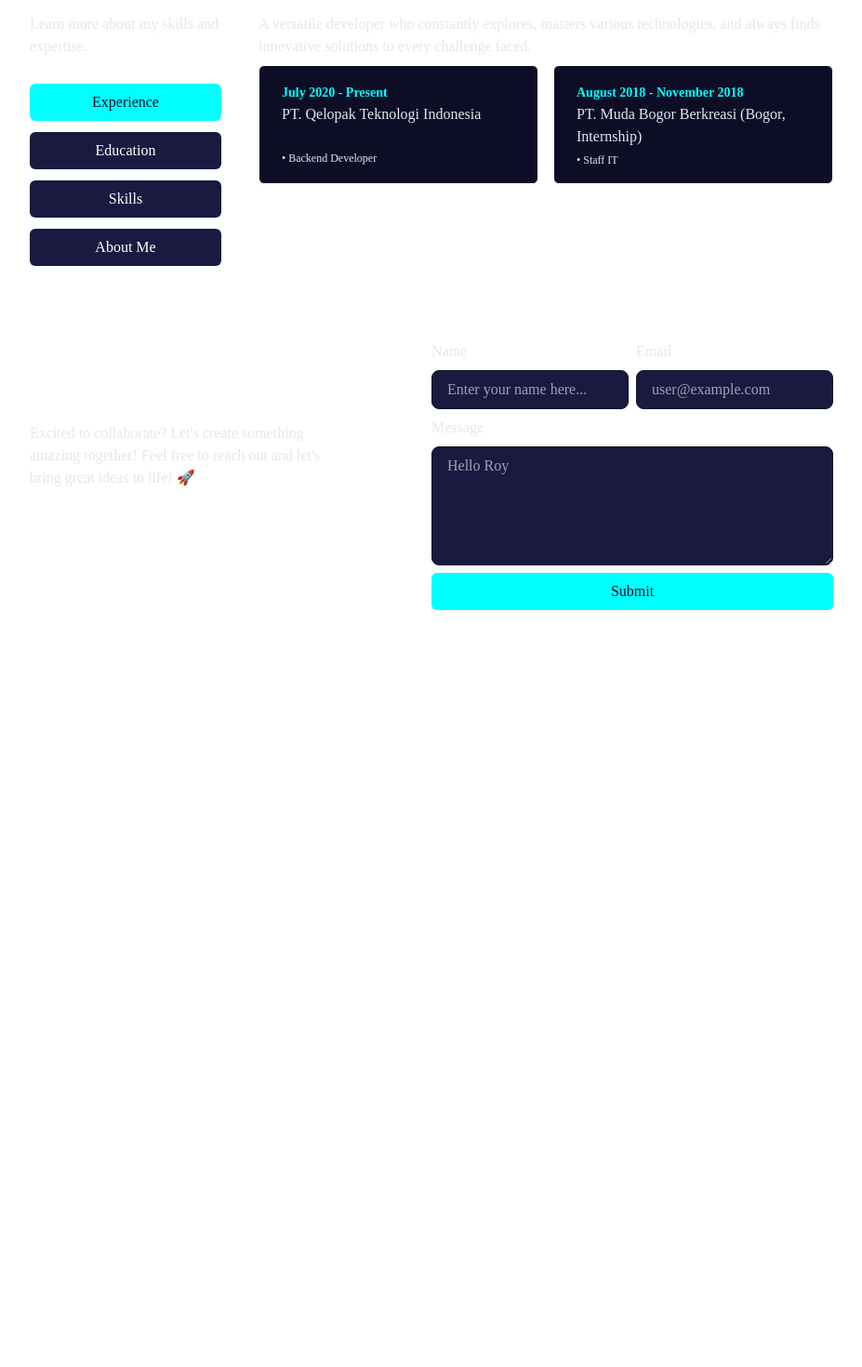
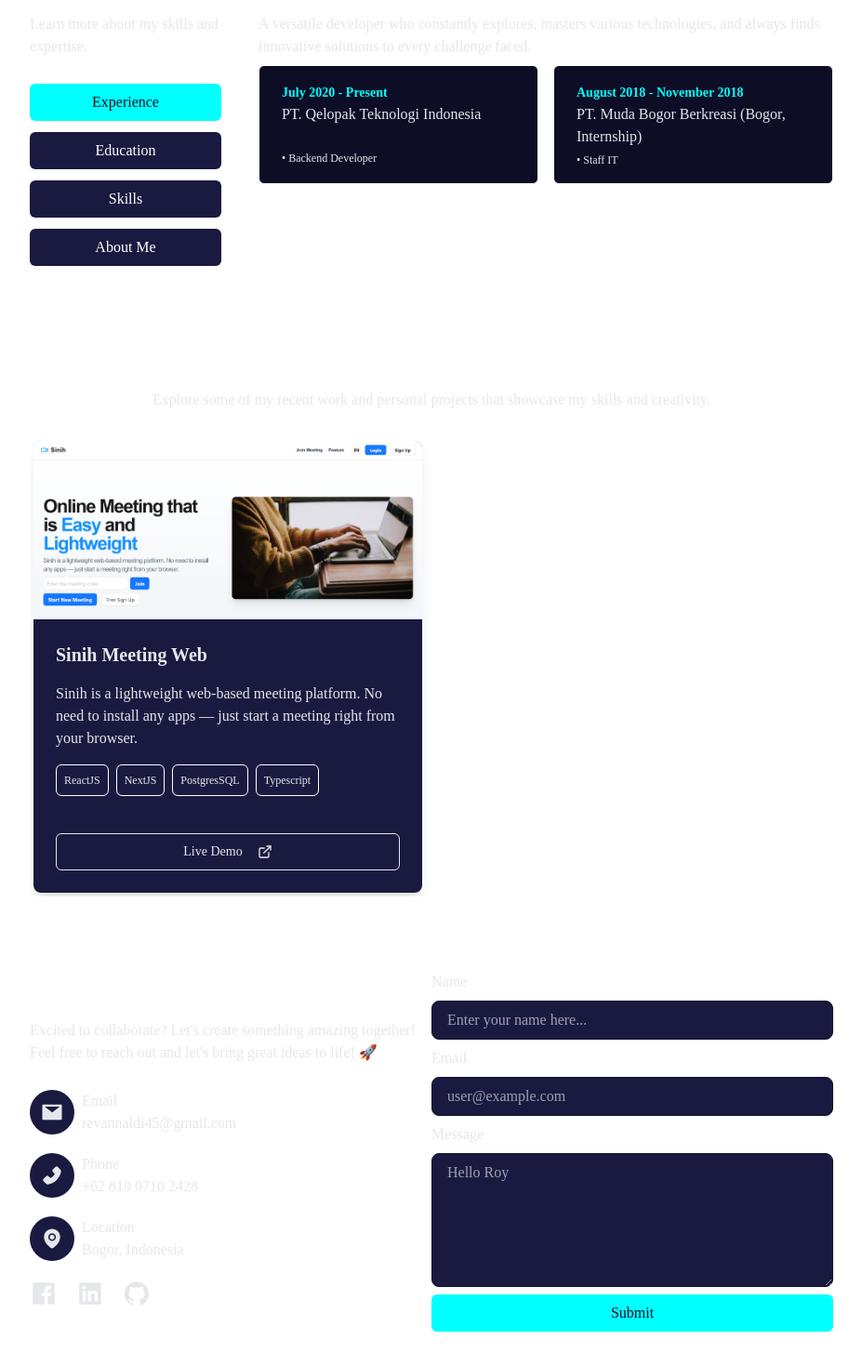
Before and after one commit to roypalnadi/react-portofolio, a Next.js app: page / in a window 1280 px wide. Shown: the part 1218-2688 px from the top of the page at 93% size, without its empty margins (176-1103 px from the left). Before the commit the page ends 1914 px from the top, so only its background shows below. Built offline with nearby package versions, Linux system fonts and the light colour scheme.

Commit message:
add project section

```diff
--- a/package.json
+++ b/package.json
@@ -21,7 +21,8 @@
     "postprocessing": "^6.36.7",
     "react": "18.2.0",
     "react-dom": "18.2.0",
-    "react-icons": "^4.4.0"
+    "react-icons": "^4.4.0",
+    "swiper": "^11.2.7"
   },
   "devDependencies": {
     "autoprefixer": "^10.4.12",
--- /dev/null
+++ b/pages/component/project-card.js
@@ -0,0 +1,74 @@
+import Image from "next/image";
+
+export default function ProjectCard({
+  image,
+  title,
+  description,
+  techStack = [],
+  link,
+}) {
+  return (
+    <div className="rounded-lg border text-gray-800 dark:text-gray-200 overflow-hidden border-none shadow-lg hover:shadow-xl transition-all duration-300 bg-card hover:scale-[1.02] group">
+      <div className="h-48 bg-gradient-to-br from-space-neon to-space-300 flex items-center justify-center text-white p-6 relative overflow-hidden">
+        {image ? (
+          <Image src={image} layout="fill" objectFit="cover" alt={title} />
+        ) : (
+          <h3 className="text-2xl font-bold text-center drop-shadow-md relative z-10">
+            {title}
+          </h3>
+        )}
+      </div>
+      <div className="p-6 bg-space-300">
+        <div className="flex justify-between items-start mb-4">
+          <h3 className="text-xl font-bold">{title}</h3>
+        </div>
+        <p className="mb-4 text-start">{description}</p>
+        <div className="flex flex-wrap gap-2 mb-4">
+          {techStack.map((data, index) => {
+            return (
+              <span
+                key={index}
+                className="border border-space-200 dark:border-space-white rounded-md p-2 text-xs"
+              >
+                {data}
+              </span>
+            );
+          })}
+        </div>
+      </div>
+      <div className="items-center p-6 px-6 pb-6 pt-0 flex gap-2 bg-space-300">
+        <a
+          href={link ?? "#"}
+          target="_blank"
+          className="inline-flex items-center justify-center gap-2 whitespace-nowrap rounded-md text-sm font-medium ring-offset-background transition-colors focus-visible:outline-none focus-visible:ring-2 focus-visible:ring-ring focus-visible:ring-offset-2 disabled:pointer-events-none disabled:opacity-50 [&_svg]:pointer-events-none [&_svg]:size-4 [&_svg]:shrink-0 border border-input hover:bg-space-neon/80 hover:text-gray-800 h-10 px-4 py-2 w-full shadow-sm hover:shadow group"
+          rel="noreferrer"
+        >
+          Live Demo
+          <svg
+            xmlns="http://www.w3.org/2000/svg"
+            width="24"
+            height="24"
+            viewBox="0 0 24 24"
+            fill="none"
+            stroke="currentColor"
+            strokeWidth="2"
+            strokeLinecap="round"
+            strokeLinejoin="round"
+            className="lucide lucide-external-link ml-2 h-4 w-4 group-hover:translate-y-[-2px] transition-transform"
+            data-lov-id="src/components/ProjectsSection.tsx:147:32"
+            data-lov-name="ExternalLink"
+            data-component-path="src/components/ProjectsSection.tsx"
+            data-component-line="147"
+            data-component-file="ProjectsSection.tsx"
+            data-component-name="ExternalLink"
+            data-component-content="%7B%22className%22%3A%22ml-2%20h-4%20w-4%20group-hover%3Atranslate-y-%5B-2px%5D%20transition-transform%22%7D"
+          >
+            <path d="M15 3h6v6"></path>
+            <path d="M10 14 21 3"></path>
+            <path d="M18 13v6a2 2 0 0 1-2 2H5a2 2 0 0 1-2-2V8a2 2 0 0 1 2-2h6"></path>
+          </svg>
+        </a>
+      </div>
+    </div>
+  );
+}
--- a/pages/index.js
+++ b/pages/index.js
@@ -4,8 +4,8 @@ import {
   VscAccount,
   VscHome,
   VscMail,
+  VscProject,
   VscQuestion,
-  VscSettingsGear,
 } from "react-icons/vsc";
 import Particles from "../reactbits/bacgrounds/Particles/Particles";
 import Dock from "../reactbits/components/Dock/Dock";
@@ -13,6 +13,7 @@ import Main from "./sections/main.js";
 import Profile from "./sections/profile.js";
 import WhyMe from "./sections/why-me.js";
 import Collab from "./sections/collab.js";
+import Project from "./sections/project.js";
 
 export default function Home() {
   const [darkMode, setDarkMode] = useState(true);
@@ -21,6 +22,7 @@ export default function Home() {
     home: useRef(null),
     profile: useRef(null),
     whyMe: useRef(null),
+    myProjects: useRef(null),
     collab: useRef(null),
   };
 
@@ -47,6 +49,13 @@ export default function Home() {
         sectionsRef.whyMe.current?.scrollIntoView({ behavior: "smooth" }),
     },
     {
+      icon: <VscProject size={18} />,
+      label: "My Projects",
+      classNameIcon: "dark:text-white",
+      onClick: () =>
+        sectionsRef.myProjects.current?.scrollIntoView({ behavior: "smooth" }),
+    },
+    {
       icon: <VscMail size={18} />,
       label: "Collab",
       classNameIcon: "dark:text-white",
@@ -59,7 +68,7 @@ export default function Home() {
     <div className={darkMode ? "dark" : ""}>
       <Head>
         <title>Create Next App</title>
-        <meta name="description" content="Generated by create next app" />
+        <meta name="description" content="Roy Portofolio" />
         <link rel="icon" href="/favicon.ico" />
       </Head>
       <Particles
@@ -89,6 +98,9 @@ export default function Home() {
         <section ref={sectionsRef.whyMe} className="py-10">
           <WhyMe />
         </section>
+        <section ref={sectionsRef.myProjects} className="py-10">
+          <Project />
+        </section>
         <section ref={sectionsRef.collab} className="py-10">
           <Collab />
         </section>
--- a/pages/sections/collab.js
+++ b/pages/sections/collab.js
@@ -1,5 +1,13 @@
 import emailjs from "@emailjs/browser";
 import { useRef, useState } from "react";
+import {
+  AiFillEnvironment,
+  AiFillFacebook,
+  AiFillGithub,
+  AiFillLinkedin,
+  AiFillMail,
+  AiFillPhone,
+} from "react-icons/ai";
 
 export default function Collab() {
   const form = useRef();
@@ -31,27 +39,76 @@ export default function Collab() {
 
   return (
     <div className="md:flex">
-      <div className="flex-1">
-        <div className="w-3/4">
+      <div className="flex-1 flex flex-col gap-5">
+        <div className="pr-4">
           <h3 className="text-3xl py-1 dark:text-space-white font-semibold">
             Contact me for collaboration
           </h3>
-          <p className="text-base py-2 text-gray-800 dark:text-gray-200 mb-5">
+          <p className="text-base py-2 text-gray-800 dark:text-gray-200">
             {
               "Excited to collaborate? Let's create something amazing together! Feel free to reach out and let's bring great ideas to life! 🚀"
             }
           </p>
         </div>
+        <div className="text-2xl flex flex-col gap-5 text-gray-800 dark:text-gray-200">
+          <div className="flex items-center gap-2">
+            <div className="w-12 h-12 rounded-full bg-space-300 flex justify-center items-center">
+              <AiFillMail className="" />
+            </div>
+            <div className="flex-1 flex flex-col">
+              <span className="text-base font-medium">Email</span>
+              <span className="text-base">revannaldi45@gmail.com</span>
+            </div>
+          </div>
+          <div className="flex items-center gap-2">
+            <div className="w-12 h-12 rounded-full bg-space-300 flex justify-center items-center">
+              <AiFillPhone className="" />
+            </div>
+            <div className="flex-1 flex flex-col">
+              <span className="text-base font-medium">Phone</span>
+              <span className="text-base">+62 819 0710 2428</span>
+            </div>
+          </div>
+          <div className="flex items-center gap-2">
+            <div className="w-12 h-12 rounded-full bg-space-300 flex justify-center items-center">
+              <AiFillEnvironment className="" />
+            </div>
+            <div className="flex-1 flex flex-col">
+              <span className="text-base font-medium">Location</span>
+              <span className="text-base">Bogor, Indonesia</span>
+            </div>
+          </div>
+        </div>
+        <div className="text-3xl flex gap-5 text-gray-800 dark:text-gray-200">
+          <a
+            target="_blank"
+            href="https://www.facebook.com/roypalnadi.pebruar.9"
+            rel="noreferrer"
+          >
+            <AiFillFacebook />
+          </a>
+          <a
+            target="_blank"
+            href="https://www.linkedin.com/in/roy-palnadi-pebruar-8b621b138/"
+            rel="noreferrer"
+          >
+            <AiFillLinkedin />
+          </a>
+          <a
+            target="_blank"
+            href="https://github.com/roypalnadi"
+            rel="noreferrer"
+          >
+            <AiFillGithub />
+          </a>
+        </div>
       </div>
       <div className="flex-1">
         <form ref={form} onSubmit={sendEmail}>
           <div className="flex flex-col gap-2">
-            <div className="flex gap-2">
+            {/* <div className="flex gap-2"> */}
             <div className="flex flex-col">
-                <label
-                  for="name"
-                  className="mb-2 font-medium text-gray-800 dark:text-gray-200"
-                >
+              <label className="mb-2 font-medium text-gray-800 dark:text-gray-200">
                 Name
               </label>
               <input
@@ -63,10 +120,7 @@ export default function Collab() {
               />
             </div>
             <div className="flex flex-col">
-                <label
-                  for="name"
-                  className="mb-2 font-medium text-gray-800 dark:text-gray-200"
-                >
+              <label className="mb-2 font-medium text-gray-800 dark:text-gray-200">
                 Email
               </label>
               <input
@@ -77,12 +131,9 @@ export default function Collab() {
                 className="w-full px-4 py-2 bg-space-300 border border-space-100 rounded-lg focus:outline-none focus:ring-2 focus:ring-blue-500 focus:border-space-neon text-gray-800 dark:text-gray-200"
               />
             </div>
-            </div>
+            {/* </div> */}
             <div className="flex flex-col">
-              <label
-                for="name"
-                className="mb-2 font-medium text-gray-800 dark:text-gray-200"
-              >
+              <label className="mb-2 font-medium text-gray-800 dark:text-gray-200">
                 Message
               </label>
               <textarea
@@ -90,13 +141,15 @@ export default function Collab() {
                 name="message"
                 type="text"
                 placeholder="Hello Roy"
-                className="h-32 w-full px-4 py-2 bg-space-300 border border-space-100 rounded-lg focus:outline-none focus:ring-2 focus:ring-blue-500 focus:border-space-neon text-gray-800 dark:text-gray-200"
+                className="h-36 w-full px-4 py-2 bg-space-300 border border-space-100 rounded-lg focus:outline-none focus:ring-2 focus:ring-blue-500 focus:border-space-neon text-gray-800 dark:text-gray-200"
               />
             </div>
             <button
               disabled={!active}
               className={`${
-                !active ? "bg-space-300" : "bg-space-neon"
+                !active
+                  ? "bg-space-300"
+                  : "bg-space-neon hover:bg-space-neon/90"
               } py-2 border-none rounded-md w-full transition`}
               rel="noreferrer"
               type="submit"
--- a/pages/sections/main.js
+++ b/pages/sections/main.js
@@ -13,12 +13,12 @@ export default function Main({ setDarkMode, darkMode }) {
       <nav className="py-10 flex justify-between dark:text-white">
         <h1 className="font-burtons text-xl">Roy</h1>
         <ul className="flex items-center">
-          <li>
+          {/* <li>
             <BsFillMoonStarsFill
               onClick={() => setDarkMode(!darkMode)}
               className="cursor-pointer text-2xl"
             />
-          </li>
+          </li> */}
           <li>
             <a
               className="bg-gradient-to-r from-space-neon text-to-teal-500 text-white px-4 py-2 border-none rounded-md ml-8"
--- /dev/null
+++ b/pages/sections/project.js
@@ -0,0 +1,55 @@
+import { Swiper, SwiperSlide } from "swiper/react";
+import "swiper/css";
+import "swiper/css/navigation";
+import { Navigation } from "swiper/modules";
+import { FadeLeft } from "../fade";
+import ProjectCard from "../component/project-card";
+import sinih from "../../public/project/sinih.png";
+
+export default function Project() {
+  return (
+    <div className="w-full text-center">
+      <FadeLeft>
+        <h3 className="text-3xl py-1 dark:text-space-white font-semibold">
+          My Projects
+        </h3>
+      </FadeLeft>
+      <FadeLeft>
+        <p className="text-base py-2 text-gray-800 dark:text-gray-200 mb-5">
+          Explore some of my recent work and personal projects that showcase my
+          skills and creativity.
+        </p>
+      </FadeLeft>
+      <FadeLeft>
+        <div className="">
+          <Swiper
+            className="!p-1"
+            spaceBetween={20}
+            breakpoints={{
+              0: {
+                slidesPerView: 1,
+                centeredSlides: false,
+              },
+              768: {
+                slidesPerView: 2,
+                centeredSlides: false,
+              },
+            }}
+            modules={[Navigation]}
+            navigation
+          >
+            <SwiperSlide>
+              <ProjectCard
+                image={sinih}
+                title="Sinih Meeting Web"
+                description="Sinih is a lightweight web-based meeting platform. No need to install any apps — just start a meeting right from your browser."
+                techStack={["ReactJS", "NextJS", "PostgresSQL", "Typescript"]}
+                link="https://sinih.vercel.app"
+              />
+            </SwiperSlide>
+          </Swiper>
+        </div>
+      </FadeLeft>
+    </div>
+  );
+}
--- a/pages/sections/why-me.js
+++ b/pages/sections/why-me.js
@@ -3,6 +3,7 @@ import Skills from "./why-me/skills";
 import Experience from "./why-me/experience";
 import Education from "./why-me/education";
 import AboutMe from "./why-me/about-me";
+import { FadeLeft } from "../fade";
 
 export default function WhyMe() {
   const [whyMe, setWhyMe] = useState("experience");
@@ -23,12 +24,15 @@ export default function WhyMe() {
   return (
     <div className="md:flex w-full gap-10">
       <div className="md:w-1/4">
+        <FadeLeft>
           <h3 className="text-3xl py-1 dark:text-space-white font-semibold">
             Why Hire Me ?
           </h3>
           <p className="text-base py-2 text-gray-800 dark:text-gray-200 mb-5">
             Learn more about my skills and expertise.
           </p>
+        </FadeLeft>
+        <FadeLeft>
           <div className="flex flex-col gap-3">
             <button
               className={`${
@@ -79,6 +83,7 @@ export default function WhyMe() {
               About Me
             </button>
           </div>
+        </FadeLeft>
       </div>
       <div className="pt-5 md:w-3/4 md:pt-0">{renderWhyMe()}</div>
     </div>
--- a/pages/sections/why-me/about-me.js
+++ b/pages/sections/why-me/about-me.js
@@ -16,6 +16,7 @@ export default function AboutMe() {
           </p>
         </FadeLeft>
       </div>
+      <FadeLeft>
         <div className="">
           <div className="border border-space-200 dark:border-space-white bg-white dark:bg-space-200 rounded-md py-4 px-6 flex flex-col sm:grid sm:grid-cols-2 gap-1">
             <div className="flex gap-5">
@@ -68,6 +69,7 @@ export default function AboutMe() {
             </div>
           </div>
         </div>
+      </FadeLeft>
     </>
   );
 }
--- a/styles/globals.css
+++ b/styles/globals.css
@@ -158,3 +158,8 @@ a {
     font-size: 4rem;
     font-weight: 700;
 }
+
+.swiper-button-prev::after,
+.swiper-button-next::after {
+  font-size: 15px !important; /* ukuran panah */
+}
```
Also changed, not shown: pages/component/tools.js (+7 -3 lines), public/project/sinih.png (added), 1 other file (tests, documents, lock files or other folders). Lines whose indentation alone changed are shown as unchanged.
